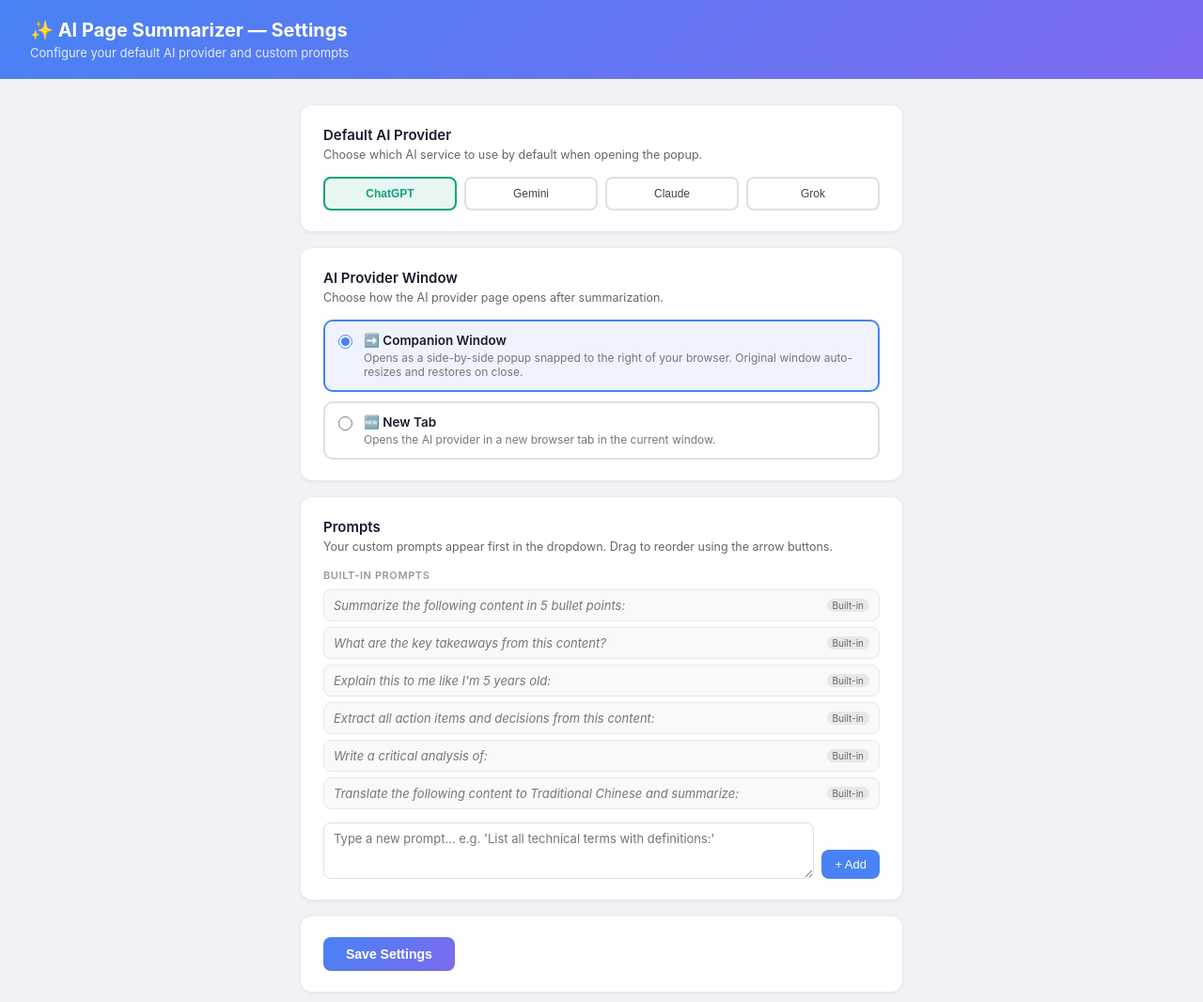
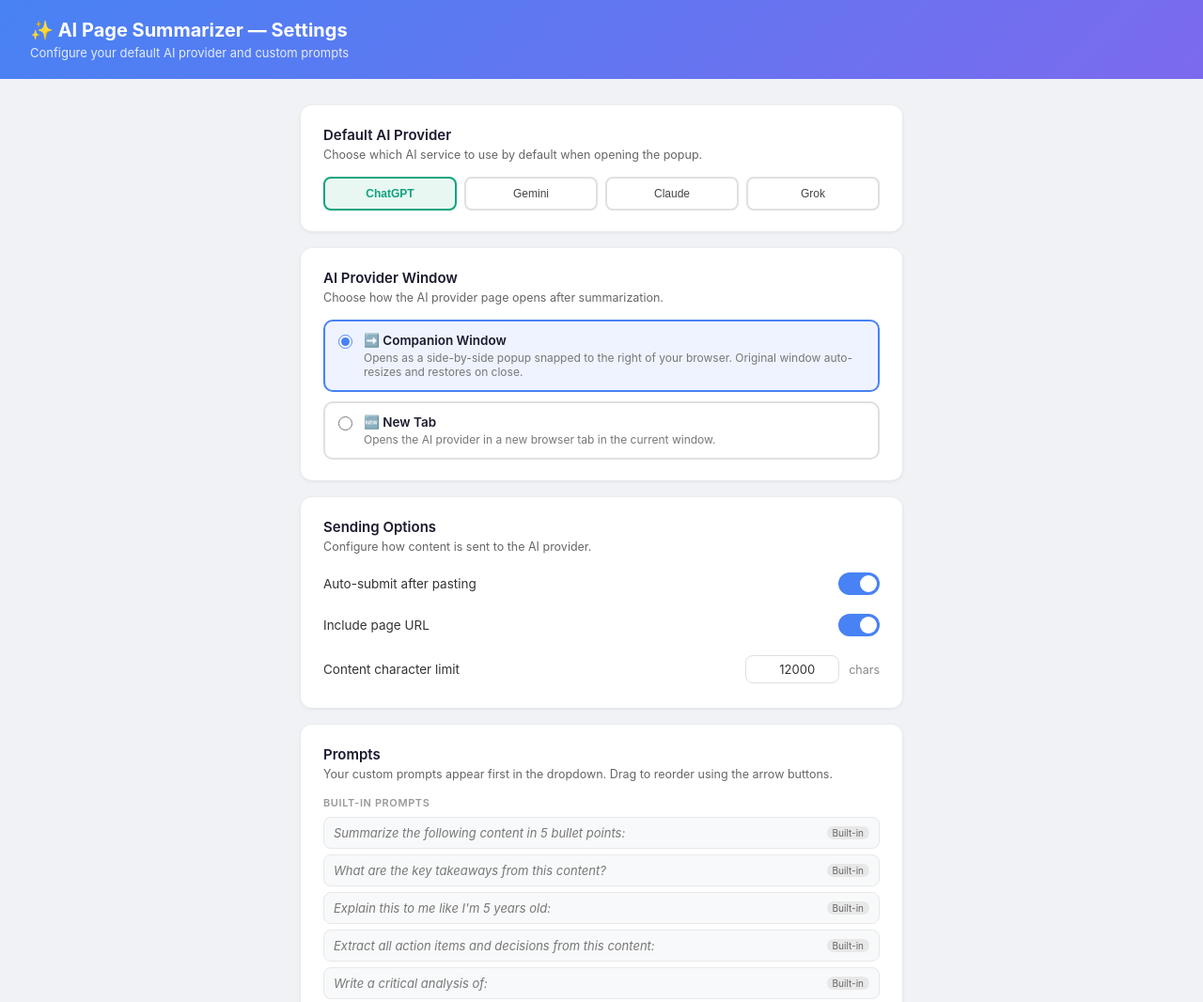
Before and after one commit to vincenthsu/pagemind, a browser extension: page options.html in a window 1280 px wide. Shown: the top 1066 px of the page at 94% size. Drawn offline with Linux system fonts and the light colour scheme.

Commit message:
feat: Enhance settings for AI provider with auto-submit, URL inclusion, and character limit options

```diff
--- a/injectors/chatgpt.js
+++ b/injectors/chatgpt.js
@@ -78,6 +78,8 @@
     injected = true;
     setContentEditableValue(inputEl, payload.text);
 
+    // Only auto-submit if the setting is enabled
+    if (payload.autoSubmit !== false) {
       // Give React time to update state and enable the send button
       await new Promise((r) => setTimeout(r, 700));
 
@@ -97,6 +99,7 @@
         );
       }
     }
+  }
 
   if (document.readyState === 'loading') {
     document.addEventListener('DOMContentLoaded', tryInject);
--- a/injectors/claude.js
+++ b/injectors/claude.js
@@ -79,6 +79,8 @@
     injected = true;
     setContentEditableValue(inputEl, payload.text);
 
+    // Only auto-submit if the setting is enabled
+    if (payload.autoSubmit !== false) {
       await new Promise((r) => setTimeout(r, 700));
 
       const submitEl = getSubmitEl();
@@ -91,6 +93,7 @@
         );
       }
     }
+  }
 
   if (document.readyState === 'loading') {
     document.addEventListener('DOMContentLoaded', tryInject);
--- a/injectors/gemini.js
+++ b/injectors/gemini.js
@@ -82,6 +82,8 @@
     injected = true;
     setContentEditableValue(inputEl, payload.text);
 
+    // Only auto-submit if the setting is enabled
+    if (payload.autoSubmit !== false) {
       // Gemini needs extra time before the send button becomes active
       await new Promise((r) => setTimeout(r, 900));
 
@@ -95,6 +97,7 @@
         );
       }
     }
+  }
 
   if (document.readyState === 'loading') {
     document.addEventListener('DOMContentLoaded', tryInject);
--- a/injectors/grok-main.js
+++ b/injectors/grok-main.js
@@ -76,6 +76,7 @@
     const text = event.data.text;
     if (!text) return;
 
+    const autoSubmit = event.data.autoSubmit;
     injected = true;
     console.log('[AI-Summarizer][MAIN] received payload, text length:', text.length);
 
@@ -87,6 +88,8 @@
         console.log('[AI-Summarizer][MAIN] found input:', inputEl.tagName, inputEl.id || inputEl.className);
         setInputValue(inputEl, text);
 
+        // Only auto-submit if the setting is enabled
+        if (autoSubmit !== false) {
           // Wait for the UI framework to process and enable the submit button
           await new Promise((r) => setTimeout(r, 800));
 
@@ -104,6 +107,7 @@
               })
             );
           }
+        }
         return;
       }
       polls++;
--- a/injectors/grok.js
+++ b/injectors/grok.js
@@ -49,7 +49,7 @@
     // Retry several times in case MAIN world listener isn't registered yet
     for (let i = 0; i < 8; i++) {
       setTimeout(() => {
-        window.postMessage({ type: MSG_TYPE, text: payload.text }, '*');
+        window.postMessage({ type: MSG_TYPE, text: payload.text, autoSubmit: payload.autoSubmit }, '*');
       }, i * 300);
     }
   }
--- a/options.html
+++ b/options.html
@@ -284,6 +284,98 @@
       border-color: #4882f4;
       background: #eef3ff;
     }
+
+    /* Toggle switch */
+    .toggle-row {
+      display: flex;
+      align-items: center;
+      justify-content: space-between;
+      padding: 4px 0;
+    }
+
+    .toggle-row-label {
+      font-size: 13.5px;
+      color: #333;
+    }
+
+    .toggle-switch {
+      position: relative;
+      width: 44px;
+      height: 24px;
+      flex-shrink: 0;
+    }
+
+    .toggle-switch input {
+      opacity: 0;
+      width: 0;
+      height: 0;
+    }
+
+    .toggle-slider {
+      position: absolute;
+      cursor: pointer;
+      top: 0; left: 0; right: 0; bottom: 0;
+      background: #ccc;
+      border-radius: 24px;
+      transition: 0.2s;
+    }
+
+    .toggle-slider::before {
+      content: '';
+      position: absolute;
+      width: 18px;
+      height: 18px;
+      left: 3px;
+      bottom: 3px;
+      background: white;
+      border-radius: 50%;
+      transition: 0.2s;
+    }
+
+    .toggle-switch input:checked + .toggle-slider {
+      background: #4882f4;
+    }
+
+    .toggle-switch input:checked + .toggle-slider::before {
+      transform: translateX(20px);
+    }
+
+    /* Number input */
+    .number-input-row {
+      display: flex;
+      align-items: center;
+      gap: 10px;
+      padding: 4px 0;
+    }
+
+    .number-input-row label {
+      font-size: 13.5px;
+      color: #333;
+      flex: 1;
+    }
+
+    .number-input {
+      width: 100px;
+      padding: 6px 10px;
+      border: 1.5px solid #e0e0e0;
+      border-radius: 8px;
+      font-size: 13px;
+      font-family: inherit;
+      outline: none;
+      text-align: right;
+      transition: border-color 0.15s;
+      color: #333;
+    }
+
+    .number-input:focus {
+      border-color: #4882f4;
+    }
+
+    .input-suffix {
+      font-size: 12.5px;
+      color: #888;
+      flex-shrink: 0;
+    }
   </style>
 </head>
 <body>
@@ -332,6 +424,34 @@
       </div>
     </div>
 
+    <!-- Sending Options -->
+    <div class="card">
+      <div class="card-title">Sending Options</div>
+      <div class="card-desc">Configure how content is sent to the AI provider.</div>
+
+      <div class="toggle-row" style="margin-bottom: 12px;">
+        <span class="toggle-row-label">Auto-submit after pasting</span>
+        <label class="toggle-switch">
+          <input type="checkbox" id="autoSubmitToggle" checked>
+          <span class="toggle-slider"></span>
+        </label>
+      </div>
+
+      <div class="toggle-row" style="margin-bottom: 12px;">
+        <span class="toggle-row-label">Include page URL</span>
+        <label class="toggle-switch">
+          <input type="checkbox" id="includeUrlToggle" checked>
+          <span class="toggle-slider"></span>
+        </label>
+      </div>
+
+      <div class="number-input-row">
+        <label for="maxCharsInput">Content character limit</label>
+        <input type="number" class="number-input" id="maxCharsInput" value="12000" min="1000" max="100000" step="1000">
+        <span class="input-suffix">chars</span>
+      </div>
+    </div>
+
     <!-- Custom Prompts -->
     <div class="card">
       <div class="card-title">Prompts</div>
--- a/options.js
+++ b/options.js
@@ -12,6 +12,9 @@ const DEFAULT_PROMPTS = [
 let customPrompts = [];
 let defaultProvider = 'chatgpt';
 let openMode = 'companion';
+let autoSubmit = true;
+let includeUrl = true;
+let maxContentChars = 12000;
 
 document.addEventListener('DOMContentLoaded', () => {
   loadSettings();
@@ -44,15 +47,26 @@ document.addEventListener('click', (e) => {
 });
 
 function loadSettings() {
-  chrome.storage.sync.get(['customPrompts', 'defaultProvider', 'openMode'], (data) => {
+  chrome.storage.sync.get(['customPrompts', 'defaultProvider', 'openMode', 'autoSubmit', 'includeUrl', 'maxContentChars'], (data) => {
     customPrompts = data.customPrompts || [];
     defaultProvider = data.defaultProvider || 'chatgpt';
     openMode = data.openMode || 'companion';
+    autoSubmit = data.autoSubmit !== undefined ? data.autoSubmit : true;
+    includeUrl = data.includeUrl !== undefined ? data.includeUrl : true;
+    maxContentChars = data.maxContentChars || 12000;
     updateProviderButtons();
     renderPromptList();
     // Set radio button
     const radio = document.querySelector(`input[name="openMode"][value="${openMode}"]`);
     if (radio) radio.checked = true;
+    // Set toggles
+    const autoSubmitToggle = document.getElementById('autoSubmitToggle');
+    if (autoSubmitToggle) autoSubmitToggle.checked = autoSubmit;
+    const includeUrlToggle = document.getElementById('includeUrlToggle');
+    if (includeUrlToggle) includeUrlToggle.checked = includeUrl;
+    // Set number input
+    const maxCharsInput = document.getElementById('maxCharsInput');
+    if (maxCharsInput) maxCharsInput.value = maxContentChars;
   });
 }
 
@@ -160,7 +174,18 @@ function movePrompt(index, direction) {
 
 function saveSettings() {
   const selectedMode = document.querySelector('input[name="openMode"]:checked')?.value || 'companion';
-  chrome.storage.sync.set({ customPrompts, defaultProvider, openMode: selectedMode }, () => {
+  const autoSubmitVal = document.getElementById('autoSubmitToggle')?.checked ?? true;
+  const includeUrlVal = document.getElementById('includeUrlToggle')?.checked ?? true;
+  const maxCharsVal = parseInt(document.getElementById('maxCharsInput')?.value, 10) || 12000;
+
+  chrome.storage.sync.set({
+    customPrompts,
+    defaultProvider,
+    openMode: selectedMode,
+    autoSubmit: autoSubmitVal,
+    includeUrl: includeUrlVal,
+    maxContentChars: maxCharsVal,
+  }, () => {
     // Also update the lastProvider if it matches what we're saving as default
     chrome.storage.sync.set({ lastProvider: defaultProvider });
 
```
Also changed, not shown: background.js (+15 -6 lines), README.md (added), 1 other file. Lines whose indentation alone changed are shown as unchanged.
